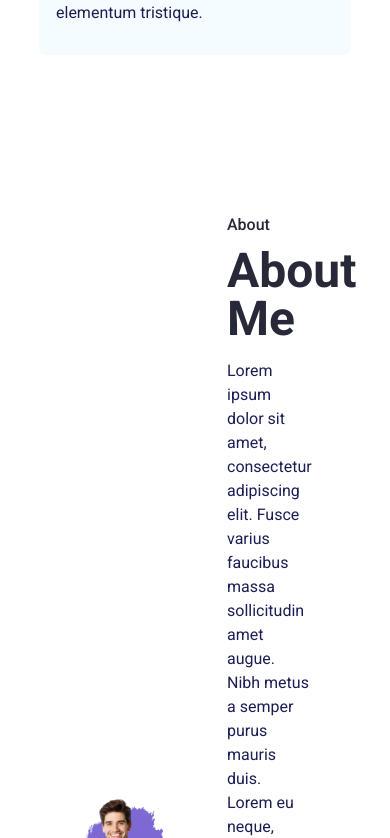
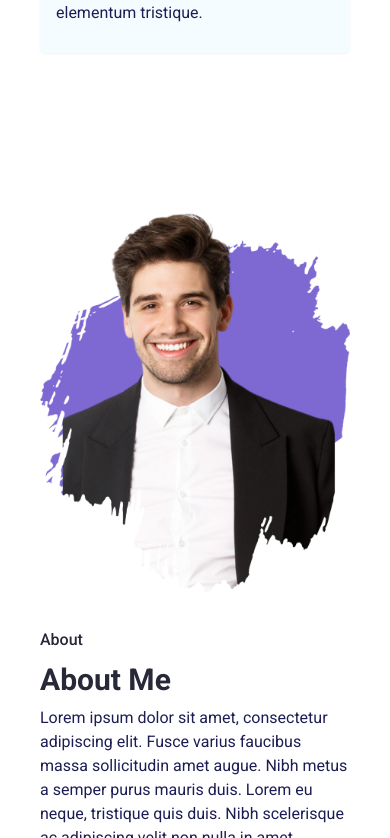
Before and after one commit to crishard/Personal-portfolio-website, a React (Vite) app: page / in a window 390 px wide. Shown: the part 2066-2904 px from the top of the page. Built offline with nearby package versions, Linux system fonts and the light colour scheme.

Commit message:
feature: responsividade na  section about

```diff
--- a/src/components/About Me/AboutMe.tsx
+++ b/src/components/About Me/AboutMe.tsx
@@ -1,11 +1,11 @@
 import aboutImage from "../../assets/About Me.png"
 export const AboutMe = () => {
     return (
-        <section className="px-20 py-20 grid grid-cols-2 items-center gap-16 text-body">
-            <img src={aboutImage} alt="me" />
+        <section className="px-10 sm:px-20 py-20 grid grid-cols-2 items-center gap-16 text-body max-[800px]:block ">
+            <img src={aboutImage} alt="me" className="max-[800px]:pb-9"/>
             <div>
                 <p className="font-medium text-heading-color">About</p>
-                <h2 className="text-5xl font-semibold text-heading-color pt-2.5 pb-4">About Me</h2>
+                <h2 className="text-5xl font-semibold text-heading-color pt-2.5 pb-4  max-[960px]:text-4xl  max-[600px]:text-3xl max-[960px]:pb-2">About Me</h2>
                 <p>
                     Lorem ipsum dolor sit amet, consectetur adipiscing elit. Fusce varius faucibus massa sollicitudin amet augue. Nibh metus a semper purus mauris duis. Lorem eu neque, tristique quis duis. Nibh scelerisque ac adipiscing velit non nulla in amet pellentesque.
 
```
